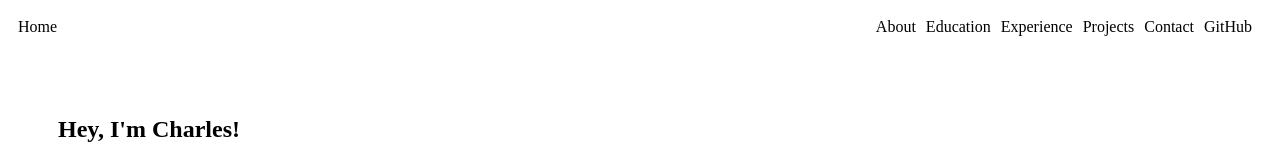
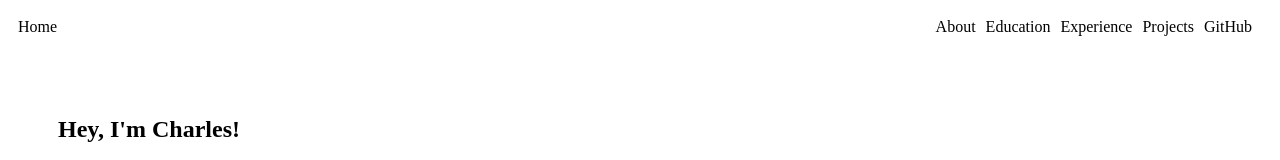
Before and after one commit to Marasy8/portfolio-website, a React (Create React App) app: page / in a window 1280 px wide. Shown: the top 160 px of the page. Built offline with nearby package versions, Linux system fonts and the light colour scheme.

Commit message:
removed contact from nav and main

```diff
--- a/src/App.js
+++ b/src/App.js
@@ -64,9 +64,6 @@ const App = () => {
         <section id="projects" className="section">
           <h2>Projects</h2>
         </section>
-        <section id="contact" className="section">
-          <h2>Contact</h2>
-        </section>
       </div>
     </Router>
   );
--- a/src/Navigation.js
+++ b/src/Navigation.js
@@ -13,7 +13,6 @@ const Navigation = () => {
           <a href ="#education">Education</a>
           <a href ="#experience">Experience</a>
           <a href ="#projects">Projects</a>
-          <a href ="#contact">Contact</a>
           <a href ="https://github.com/marasy8" target="_blank" rel = "noopener noreferrer">GitHub</a>
         </div>
       </nav>
```
